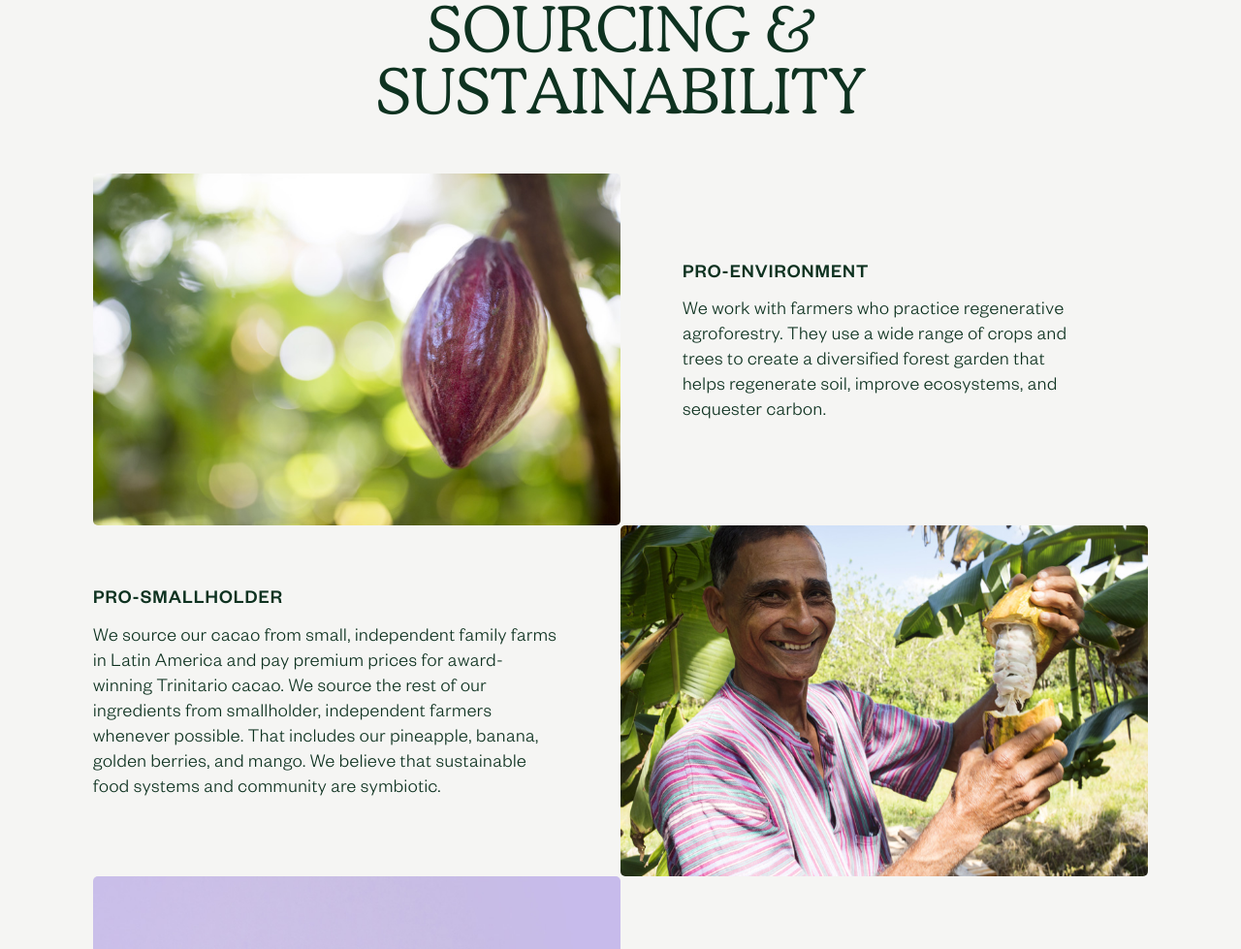
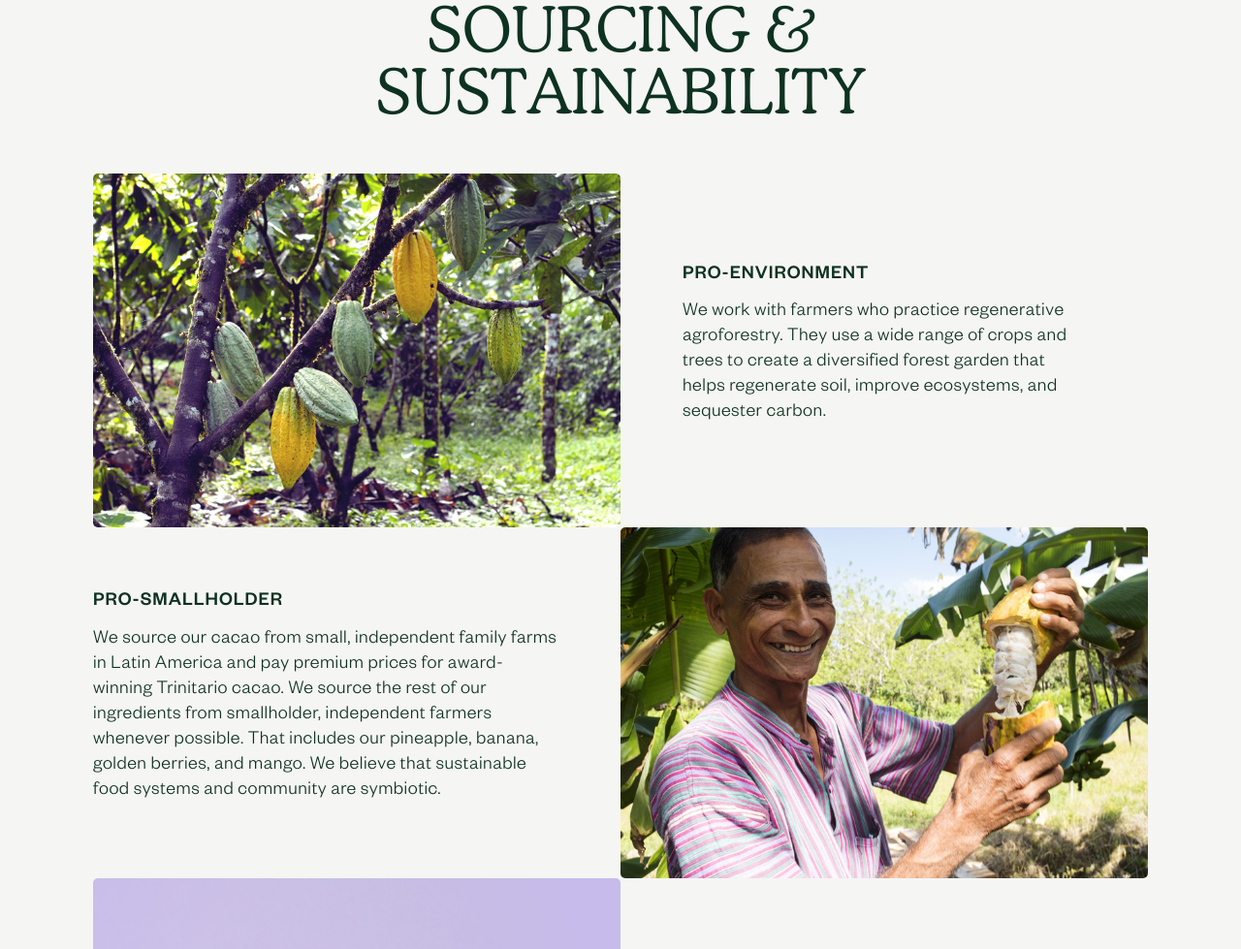
Before and after one commit to eatcandid/eatcandid, a plain HTML site: page index.html in a window 1280 px wide. Shown: the part 4873-5852 px from the top of the page at 97% size. Drawn offline with Linux system fonts and the light colour scheme.

Commit message:
change pro-environment image

```diff
--- a/index.html
+++ b/index.html
@@ -547,7 +547,7 @@
 
 				<div class="sustainability-points">
 				<div class="flex">
-					<div class="photo"><img src="/assets/images/cacao/cacao_1.jpg" style=""></div>
+					<div class="photo"><img src="/assets/images/cacao/cacao_2.jpg" style=""></div>
 					<div class="text">
 						<div>
 							<h3>Pro-Environment</h3>
```
Also changed, not shown: assets/images/cacao/RegenCacao2.jpg (deleted), assets/images/cacao/cacao_2.jpg (added).
